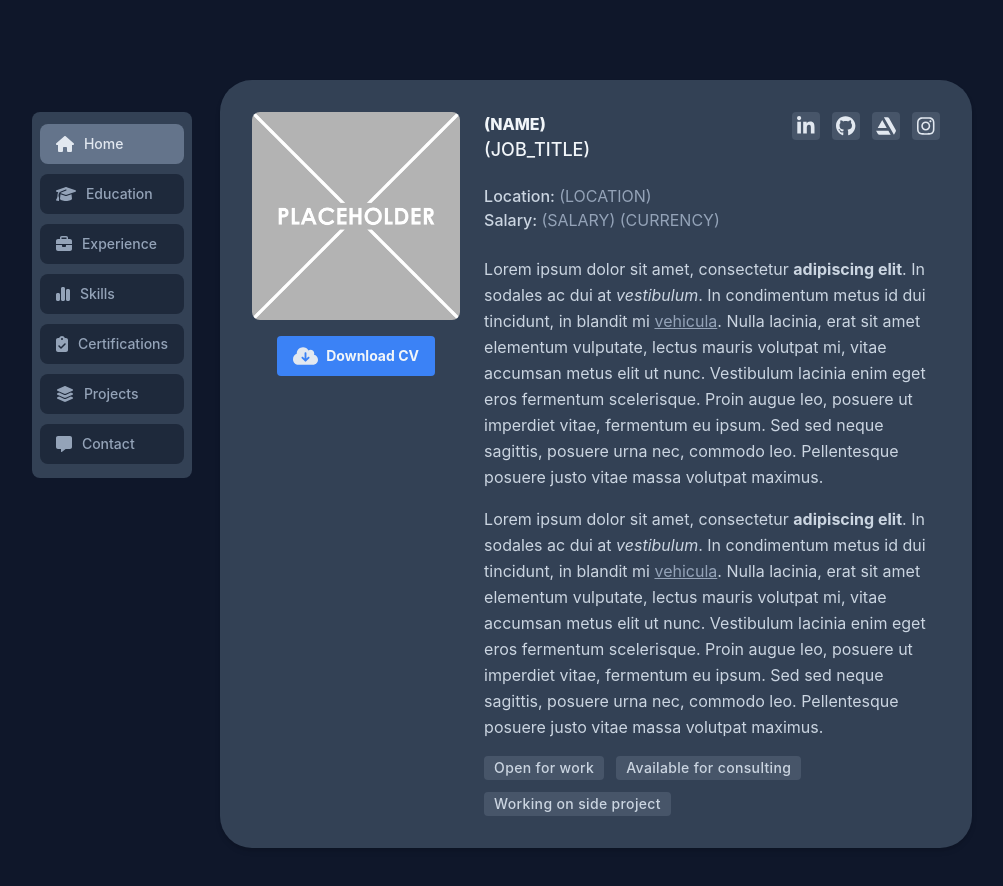
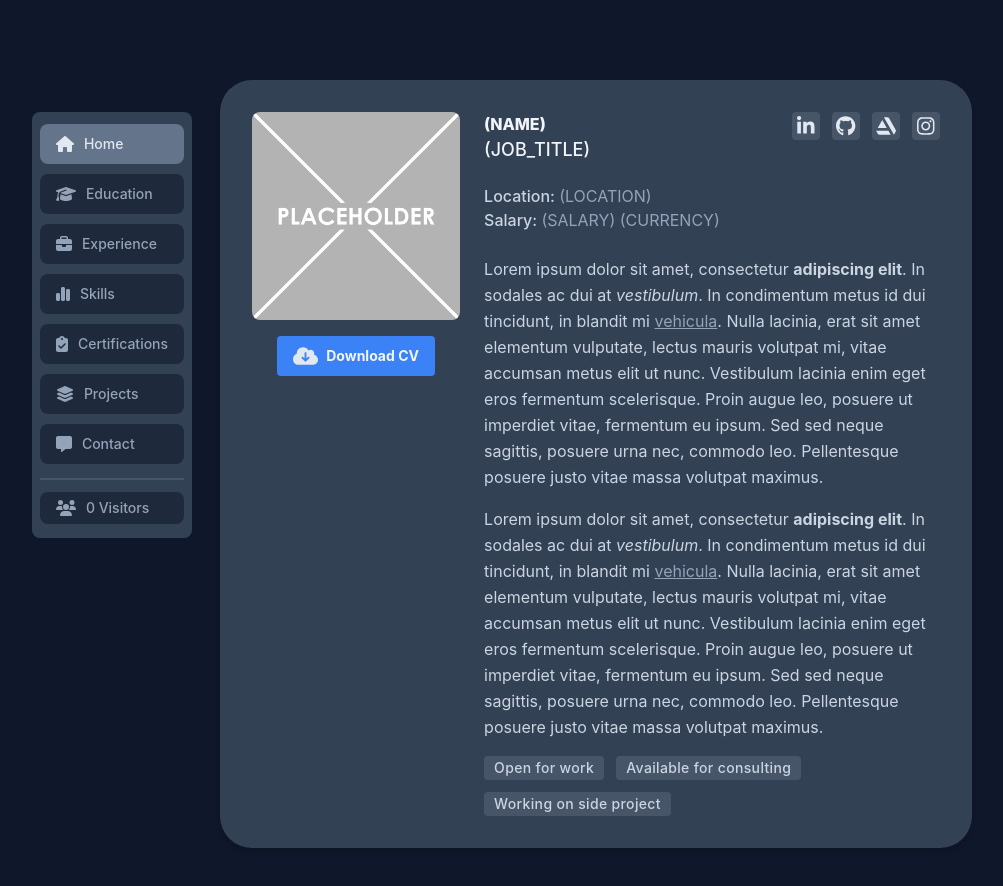
Before and after one commit to RetroHazard/CloudResume, a React (Create React App) app: page / in a window 1280 px wide. Shown: the top 886 px of the page, without its empty margins (134-1137 px from the left). Built offline with nearby package versions, Linux system fonts and the light colour scheme.

Commit message:
Add Visitor Counter

```diff
--- a/src/components/navbar.jsx
+++ b/src/components/navbar.jsx
@@ -1,9 +1,10 @@
 import React from 'react';
 
 import {FontAwesomeIcon} from "@fortawesome/react-fontawesome";
-import { faHouse, faGraduationCap, faBriefcase, faChartSimple, faClipboardCheck, faLayerGroup, faMessage } from "@fortawesome/free-solid-svg-icons";
+import { faHouse, faGraduationCap, faBriefcase, faChartSimple, faClipboardCheck, faLayerGroup, faMessage, faUsers } from "@fortawesome/free-solid-svg-icons";
 import { NavLink } from "react-router-dom";
 
+const NUM_VISITS = 0; //TODO: Record and Get Value from DynamoDB
 
 function Navigation() {
     return (
@@ -11,7 +12,7 @@ function Navigation() {
             <nav className="flex float-left bg-secondary-700 p-2 rounded-lg mr-5 mt-28 h-fit" id="navbar">
                 <ul className="flex-col text-sm font-medium text-content-accent">
                     <li>
-                        <NavLink to={"/"} className={({ isActive }) => {
+                        <NavLink to={"/"} className={({isActive}) => {
                             return isActive ? "nav-block-active" : "nav-block-inactive";
                         }}
                         >
@@ -22,7 +23,7 @@ function Navigation() {
                         </NavLink>
                     </li>
                     <li>
-                        <NavLink to={"/education"} className={({ isActive }) => {
+                        <NavLink to={"/education"} className={({isActive}) => {
                             return isActive ? "nav-block-active" : "nav-block-inactive";
                         }}
                         >
@@ -33,7 +34,7 @@ function Navigation() {
                         </NavLink>
                     </li>
                     <li>
-                        <NavLink to={"/experience"} className={({ isActive }) => {
+                        <NavLink to={"/experience"} className={({isActive}) => {
                             return isActive ? "nav-block-active" : "nav-block-inactive";
                         }}
                         >
@@ -44,7 +45,7 @@ function Navigation() {
                         </NavLink>
                     </li>
                     <li>
-                        <NavLink to={"/skills"} className={({ isActive }) => {
+                        <NavLink to={"/skills"} className={({isActive}) => {
                             return isActive ? "nav-block-active" : "nav-block-inactive";
                         }}
                         >
@@ -55,7 +56,7 @@ function Navigation() {
                         </NavLink>
                     </li>
                     <li>
-                        <NavLink to={"/certifications"} className={({ isActive }) => {
+                        <NavLink to={"/certifications"} className={({isActive}) => {
                             return isActive ? "nav-block-active" : "nav-block-inactive";
                         }}
                         >
@@ -66,7 +67,7 @@ function Navigation() {
                         </NavLink>
                     </li>
                     <li>
-                        <NavLink to={"/projects"} className={({ isActive }) => {
+                        <NavLink to={"/projects"} className={({isActive}) => {
                             return isActive ? "nav-block-active" : "nav-block-inactive";
                         }}
                         >
@@ -77,7 +78,7 @@ function Navigation() {
                         </NavLink>
                     </li>
                     <li>
-                        <NavLink to={"/contact"} className={({ isActive }) => {
+                        <NavLink to={"/contact"} className={({isActive}) => {
                             return isActive ? "nav-block-active" : "nav-block-inactive";
                         }}
                         >
@@ -87,8 +88,19 @@ function Navigation() {
                             Contact
                         </NavLink>
                     </li>
+                    <div className="justify-between bg-secondary-600 h-0.5 mt-2 mb-2 w-full"></div>
+                    <li className="flex-col text-sm font-medium text-content-accent">
+                        <div
+                            className="inline-flex items-center max-h-8 px-4 py-3 mt-1 mb-1.5 rounded-lg bg-secondary-800 w-full">
+                            <div className="icon-box">
+                                <i><FontAwesomeIcon icon={faUsers}/></i>
+                            </div>
+                            {NUM_VISITS} Visitors
+                        </div>
+                    </li>
                 </ul>
             </nav>
+
         </>
     )
 }
```
